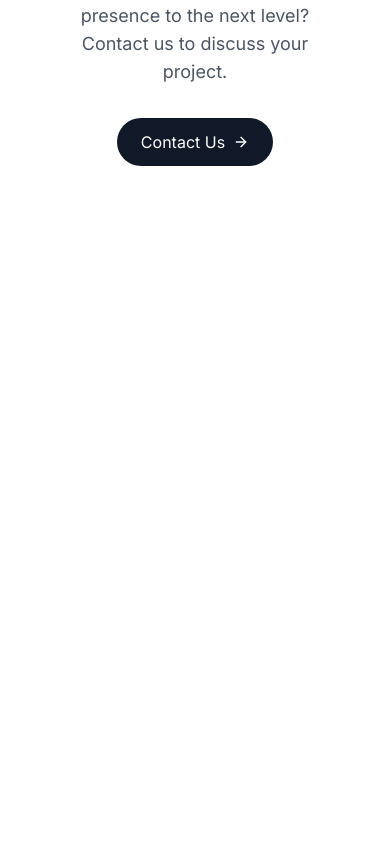
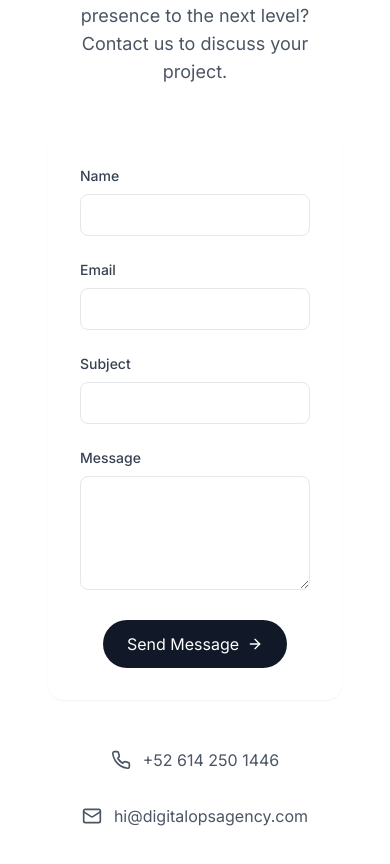
Before and after one commit to AnahiOchoab/cleanlight-operations, a React (Vite) app: page / in a window 390 px wide. Shown: the part 3430-4294 px from the top of the page. Before the commit the page ends 3676 px from the top, so only its background shows below. Built offline with nearby package versions, Linux system fonts and the light colour scheme.

Commit message:
Add contact form section
Added a contact section with a form and contact information (phone number and email).

```diff
--- a/src/pages/Index.tsx
+++ b/src/pages/Index.tsx
@@ -1,5 +1,5 @@
 
-import { ArrowRight, Users, Music, User, TrendingUp, Palette } from "lucide-react";
+import { ArrowRight, Users, Music, User, TrendingUp, Palette, Phone, Mail } from "lucide-react";
 import { motion } from "framer-motion";
 
 const Index = () => {
@@ -30,6 +30,11 @@ const Index = () => {
       description: "Graphic Design, Reports Analysis",
     },
   ];
+
+  const handleSubmit = (e: React.FormEvent<HTMLFormElement>) => {
+    e.preventDefault();
+    // Form submission logic can be added here
+  };
 
   return (
     <div className="min-h-screen bg-white">
@@ -166,19 +171,105 @@ const Index = () => {
               initial={{ opacity: 0, y: 20 }}
               whileInView={{ opacity: 1, y: 0 }}
               transition={{ duration: 0.5, delay: 0.2 }}
-              className="text-lg text-gray-600 mb-8"
+              className="text-lg text-gray-600 mb-12"
             >
               Ready to take your digital presence to the next level? Contact us to discuss your project.
             </motion.p>
-            <motion.button
+
+            <motion.div
+              initial={{ opacity: 0, y: 20 }}
+              whileInView={{ opacity: 1, y: 0 }}
+              transition={{ duration: 0.5, delay: 0.3 }}
+              className="bg-white rounded-2xl p-8 shadow-sm mb-12"
+            >
+              <form onSubmit={handleSubmit} className="space-y-6 text-left">
+                <div className="grid grid-cols-1 md:grid-cols-2 gap-6">
+                  <div>
+                    <label htmlFor="name" className="block text-sm font-medium text-gray-700 mb-2">
+                      Name
+                    </label>
+                    <input
+                      type="text"
+                      id="name"
+                      name="name"
+                      className="w-full px-4 py-2 border border-gray-200 rounded-lg focus:ring-2 focus:ring-gray-900 focus:border-transparent"
+                      required
+                    />
+                  </div>
+                  <div>
+                    <label htmlFor="email" className="block text-sm font-medium text-gray-700 mb-2">
+                      Email
+                    </label>
+                    <input
+                      type="email"
+                      id="email"
+                      name="email"
+                      className="w-full px-4 py-2 border border-gray-200 rounded-lg focus:ring-2 focus:ring-gray-900 focus:border-transparent"
+                      required
+                    />
+                  </div>
+                </div>
+                <div>
+                  <label htmlFor="subject" className="block text-sm font-medium text-gray-700 mb-2">
+                    Subject
+                  </label>
+                  <input
+                    type="text"
+                    id="subject"
+                    name="subject"
+                    className="w-full px-4 py-2 border border-gray-200 rounded-lg focus:ring-2 focus:ring-gray-900 focus:border-transparent"
+                    required
+                  />
+                </div>
+                <div>
+                  <label htmlFor="message" className="block text-sm font-medium text-gray-700 mb-2">
+                    Message
+                  </label>
+                  <textarea
+                    id="message"
+                    name="message"
+                    rows={4}
+                    className="w-full px-4 py-2 border border-gray-200 rounded-lg focus:ring-2 focus:ring-gray-900 focus:border-transparent"
+                    required
+                  ></textarea>
+                </div>
+                <div className="text-center">
+                  <button
+                    type="submit"
+                    className="inline-flex items-center px-6 py-3 bg-gray-900 text-white rounded-full hover:bg-gray-800 transition-colors duration-200"
+                  >
+                    Send Message
+                    <ArrowRight className="ml-2 w-4 h-4" />
+                  </button>
+                </div>
+              </form>
+            </motion.div>
+
+            <motion.div
               initial={{ opacity: 0, y: 20 }}
               whileInView={{ opacity: 1, y: 0 }}
               transition={{ duration: 0.5, delay: 0.4 }}
-              className="inline-flex items-center px-6 py-3 bg-gray-900 text-white rounded-full hover:bg-gray-800 transition-colors duration-200"
+              className="grid grid-cols-1 md:grid-cols-2 gap-8 max-w-2xl mx-auto"
             >
-              Contact Us
-              <ArrowRight className="ml-2 w-4 h-4" />
-            </motion.button>
+              <div className="flex items-center justify-center space-x-3">
+                <Phone className="w-5 h-5 text-gray-600" />
+                <a
+                  href="tel:+526142501446"
+                  className="text-gray-600 hover:text-gray-900 transition-colors"
+                >
+                  +52 614 250 1446
+                </a>
+              </div>
+              <div className="flex items-center justify-center space-x-3">
+                <Mail className="w-5 h-5 text-gray-600" />
+                <a
+                  href="mailto:hi@digitalopsagency.com"
+                  className="text-gray-600 hover:text-gray-900 transition-colors"
+                >
+                  hi@digitalopsagency.com
+                </a>
+              </div>
+            </motion.div>
           </div>
         </div>
       </section>
```
